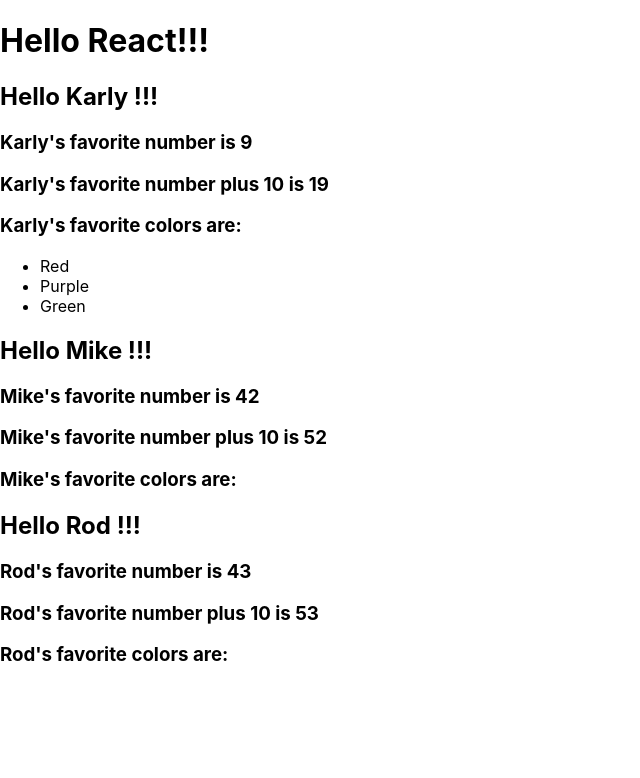
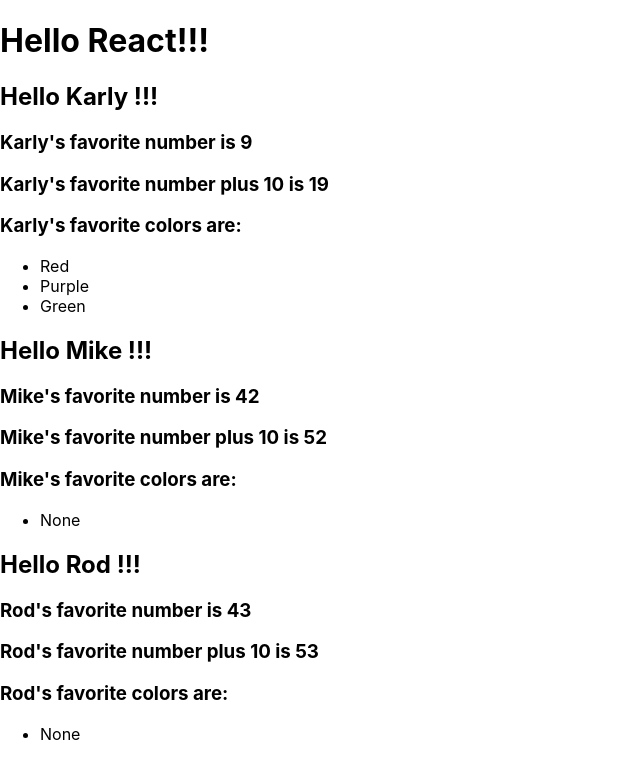
Before and after one commit to alexqin14/learning-react, a React (Create React App) app: page / in a window 1280 px wide. Shown: the top 778 px of the page, without its empty margins (0-640 px from the left). Built offline with nearby package versions, Linux system fonts and the light colour scheme.

Commit message:
showing Greeting with student without favorite coloar

```diff
--- a/src/Greeting.js
+++ b/src/Greeting.js
@@ -22,6 +22,7 @@
 
             {props.favoriteColors && props.favoriteColors.map(x => <li>{x}</li>)}
             {/* boolean evaluator (boolean shortcircus) &&, if first one is false, then don't call second one */}
+            {!props.favoriteColors && <li>None</li>}
         </ul>
         </>
 
```
